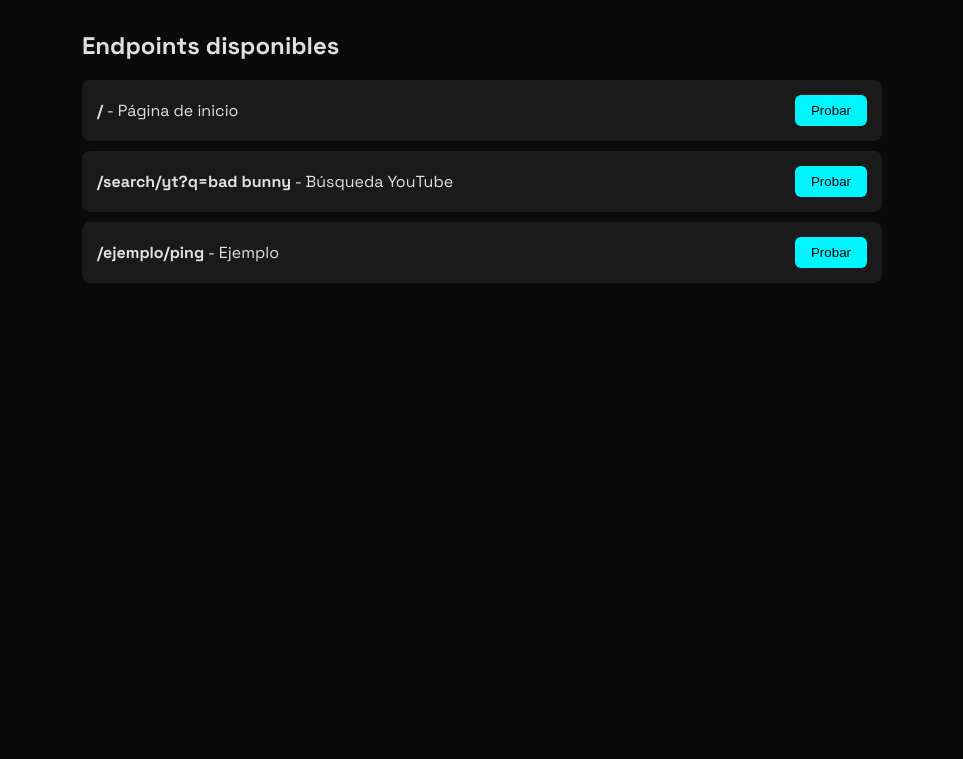
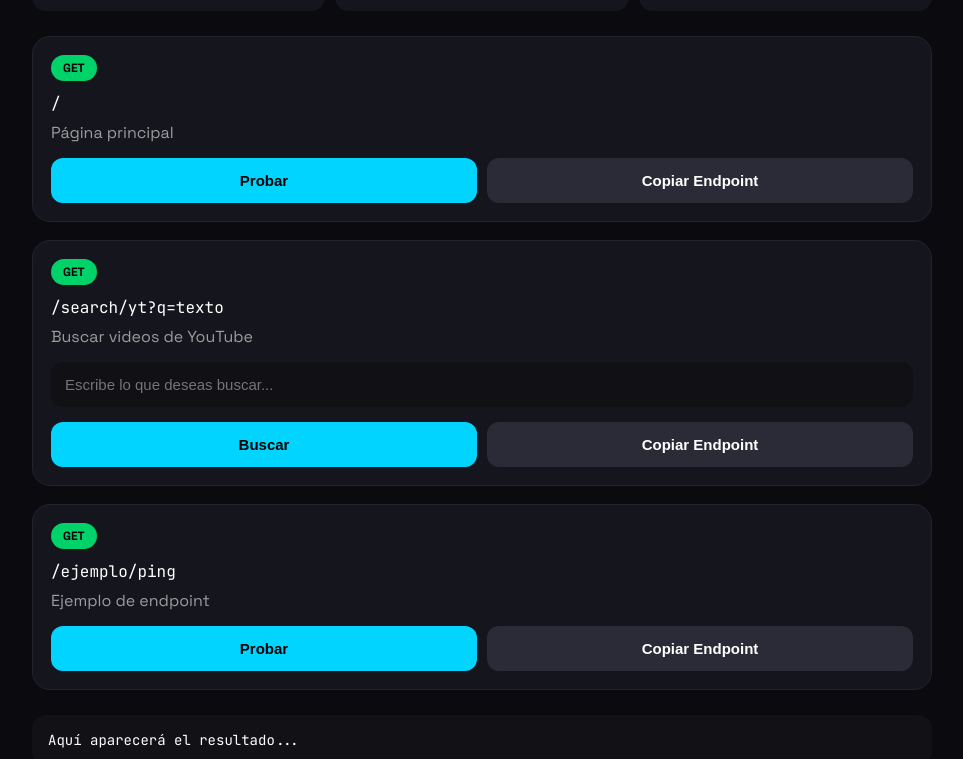
Before and after one commit to Edward-oficial/edward-api, a website: page public/index.html in a window 1280 px wide. Shown: the part 196-955 px from the top of the page, without its empty margins (158-1121 px from the left). Before the commit the page ends 800 px from the top, so only its background shows below. Drawn offline with Linux system fonts and the light colour scheme.

Commit message:
Actualizar index.html

```diff
--- a/public/index.html
+++ b/public/index.html
@@ -4,76 +4,391 @@
 <meta charset="UTF-8">
 <meta name="viewport" content="width=device-width, initial-scale=1.0">
 <title>Edward API</title>
+
+<link href="https://fonts.googleapis.com/css2?family=Space+Grotesk:wght@400;600;700&family=JetBrains+Mono:wght@400;600&display=swap" rel="stylesheet">
+
 <style>
-        @import url('https://fonts.googleapis.com/css2?family=Space+Grotesk:wght@400;500;700&family=JetBrains+Mono:wght@400;500&display=swap');
-        body {
-            background: #0a0a0a;
-            color: #e0e0e0;
-            font-family: 'Space Grotesk', sans-serif;
-            margin: 0;
-            padding: 40px 20px;
-            text-align: center;
+*{
+margin:0;
+padding:0;
+box-sizing:border-box;
 }
-        h1 { font-size: 3.5rem; margin-bottom: 10px; background: linear-gradient(90deg, #00f5ff, #ff00ff); -webkit-background-clip: text; -webkit-text-fill-color: transparent; }
-        .endpoints {
-            margin: 40px auto;
-            max-width: 800px;
-            text-align: left;
+
+body{
+font-family:'Space Grotesk',sans-serif;
+background:#0b0b0f;
+color:#fff;
+padding:20px;
 }
-        .endpoint {
-            background: #1a1a1a;
-            padding: 15px;
-            margin: 10px 0;
-            border-radius: 8px;
-            display: flex;
-            justify-content: space-between;
-            align-items: center;
+
+.container{
+max-width:900px;
+margin:auto;
 }
-        .btn {
-            background: #00f5ff;
-            color: #000;
-            padding: 8px 16px;
-            border: none;
-            border-radius: 6px;
-            cursor: pointer;
+
+h1{
+font-size:40px;
+text-align:center;
+background:linear-gradient(90deg,#00e5ff,#9d4dff);
+-webkit-background-clip:text;
+-webkit-text-fill-color:transparent;
 }
-        pre {
-            background: #111;
-            padding: 10px;
-            border-radius: 6px;
-            font-family: 'JetBrains Mono', monospace;
-            overflow-x: auto;
+
+.subtitle{
+text-align:center;
+color:#9b9b9b;
+margin-top:8px;
+margin-bottom:25px;
+}
+
+.info{
+display:flex;
+justify-content:space-between;
+flex-wrap:wrap;
+gap:10px;
+margin-bottom:25px;
+}
+
+.box{
+flex:1;
+min-width:150px;
+background:#15151d;
+padding:15px;
+border-radius:14px;
+text-align:center;
+}
+
+.box h3{
+font-size:14px;
+color:#aaa;
+margin-bottom:6px;
+}
+
+.box span{
+font-size:22px;
+font-weight:bold;
+}
+
+.card{
+background:#15151d;
+border-radius:18px;
+padding:18px;
+margin-bottom:18px;
+border:1px solid #23232f;
+}
+
+.method{
+display:inline-block;
+background:#00d26a;
+padding:5px 12px;
+border-radius:20px;
+font-size:12px;
+font-weight:bold;
+margin-bottom:12px;
+color:#000;
+}
+
+.path{
+font-family:'JetBrains Mono',monospace;
+font-size:16px;
+word-break:break-all;
+margin-bottom:8px;
+}
+
+.desc{
+color:#9c9c9c;
+margin-bottom:15px;
+}
+
+input{
+width:100%;
+padding:14px;
+border:none;
+outline:none;
+border-radius:12px;
+background:#101015;
+color:white;
+margin-bottom:15px;
+font-size:15px;
+}
+
+.buttons{
+display:flex;
+flex-wrap:wrap;
+gap:10px;
+}
+
+button{
+flex:1;
+padding:14px;
+border:none;
+border-radius:12px;
+cursor:pointer;
+font-weight:bold;
+font-size:15px;
+transition:.2s;
+}
+
+button:hover{
+transform:scale(.98);
+}
+
+.test{
+background:#00d4ff;
+color:black;
+}
+
+.copy{
+background:#2b2b37;
+color:white;
+}
+
+.result{
+margin-top:25px;
+}
+
+pre{
+background:#111116;
+padding:16px;
+border-radius:14px;
+overflow:auto;
+font-family:'JetBrains Mono',monospace;
+font-size:14px;
+white-space:pre-wrap;
+word-break:break-word;
+}
+
+.copyJson{
+margin-top:12px;
+width:100%;
+background:#8a4dff;
+color:white;
+}
+
+.toast{
+position:fixed;
+bottom:20px;
+left:50%;
+transform:translateX(-50%);
+background:#1c1c25;
+padding:12px 18px;
+border-radius:10px;
+display:none;
+}
+
+@media(max-width:600px){
+
+h1{
+font-size:30px;
+}
+
+button{
+width:100%;
+}
+
+.info{
+flex-direction:column;
+}
+
 }
 </style>
 </head>
+
 <body>
+
+<div class="container">
+
 <h1>Edward API</h1>
-    <p>API por Edward - Rápida y extensible</p>
 
-    <div class="endpoints">
-        <h2>Endpoints disponibles</h2>
-        <div class="endpoint">
-            <div><strong>/</strong> - Página de inicio</div>
-            <button class="btn" onclick="testEndpoint('/')">Probar</button>
-        </div>
-        <div class="endpoint">
-            <div><strong>/search/yt?q=bad bunny</strong> - Búsqueda YouTube</div>
-            <button class="btn" onclick="testEndpoint('/search/yt?q=bad%20bunny')">Probar</button>
-        </div>
-        <div class="endpoint">
-            <div><strong>/ejemplo/ping</strong> - Ejemplo</div>
-            <button class="btn" onclick="testEndpoint('/ejemplo/ping')">Probar</button>
-        </div>
+<p class="subtitle">
+API rápida • Moderna • Optimizada
+</p>
+
+<div class="info">
+
+<div class="box">
+<h3>Estado</h3>
+<span>Online</span>
 </div>
 
-    <div id="result"></div>
+<div class="box">
+<h3>Endpoints</h3>
+<span>3</span>
+</div>
+
+<div class="box">
+<h3>Método</h3>
+<span>GET</span>
+</div>
+
+</div>
+
+<div class="card">
+
+<div class="method">GET</div>
+
+<div class="path">/</div>
+
+<div class="desc">
+Página principal
+</div>
+
+<div class="buttons">
+
+<button class="test" onclick="run('/')">
+Probar
+</button>
+
+<button class="copy" onclick="copyEndpoint('/')">
+Copiar Endpoint
+</button>
+
+</div>
+
+</div>
+
+<div class="card">
+
+<div class="method">GET</div>
+
+<div class="path">/search/yt?q=texto</div>
+
+<div class="desc">
+Buscar videos de YouTube
+</div>
+
+<input
+id="yt"
+placeholder="Escribe lo que deseas buscar..."
+>
+
+<div class="buttons">
+
+<button class="test" onclick="youtube()">
+Buscar
+</button>
+
+<button class="copy" onclick="copyEndpoint('/search/yt?q=texto')">
+Copiar Endpoint
+</button>
+
+</div>
+
+</div>
+
+<div class="card">
+
+<div class="method">GET</div>
+
+<div class="path">/ejemplo/ping</div>
+
+<div class="desc">
+Ejemplo de endpoint
+</div>
+
+<div class="buttons">
+
+<button class="test" onclick="run('/ejemplo/ping')">
+Probar
+</button>
+
+<button class="copy" onclick="copyEndpoint('/ejemplo/ping')">
+Copiar Endpoint
+</button>
+
+</div>
+
+</div>
+
+<div class="result">
+
+<pre id="json">
+Aquí aparecerá el resultado...
+</pre>
+
+<button
+class="copyJson"
+onclick="copyJson()">
+Copiar JSON
+</button>
+
+</div>
+
+</div>
+
+<div class="toast" id="toast">
+Copiado al portapapeles
+</div>
 
 <script>
-        async function testEndpoint(path) {
-            const res = await fetch(path);
-            const data = await res.json();
-            document.getElementById('result').innerHTML = `<pre>${JSON.stringify(data, null, 2)}</pre>`;
+
+let last="";
+
+async function run(path){
+
+const json=document.getElementById("json");
+
+json.textContent="Cargando...";
+
+try{
+
+const res=await fetch(path);
+
+const data=await res.json();
+
+last=JSON.stringify(data,null,2);
+
+json.textContent=last;
+
+}catch{
+
+json.textContent="Error al obtener datos.";
+
 }
+
+}
+
+function youtube(){
+
+const q=document.getElementById("yt").value.trim();
+
+if(!q)return;
+
+run("/search/yt?q="+encodeURIComponent(q));
+
+}
+
+function copyEndpoint(path){
+
+navigator.clipboard.writeText(location.origin+path);
+
+toast();
+
+}
+
+function copyJson(){
+
+navigator.clipboard.writeText(last);
+
+toast();
+
+}
+
+function toast(){
+
+const t=document.getElementById("toast");
+
+t.style.display="block";
+
+setTimeout(()=>{
+
+t.style.display="none";
+
+},1800);
+
+}
+
 </script>
+
 </body>
 </html>
```
Lines whose indentation alone changed are shown as unchanged.
